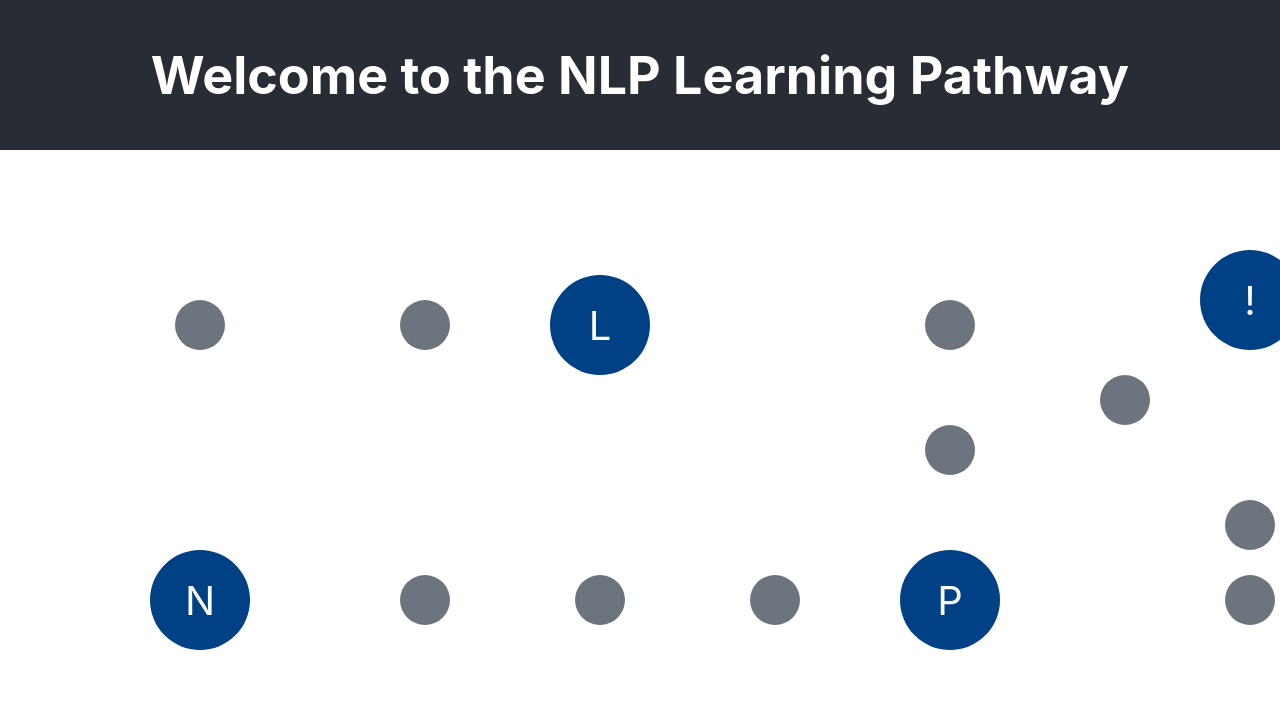
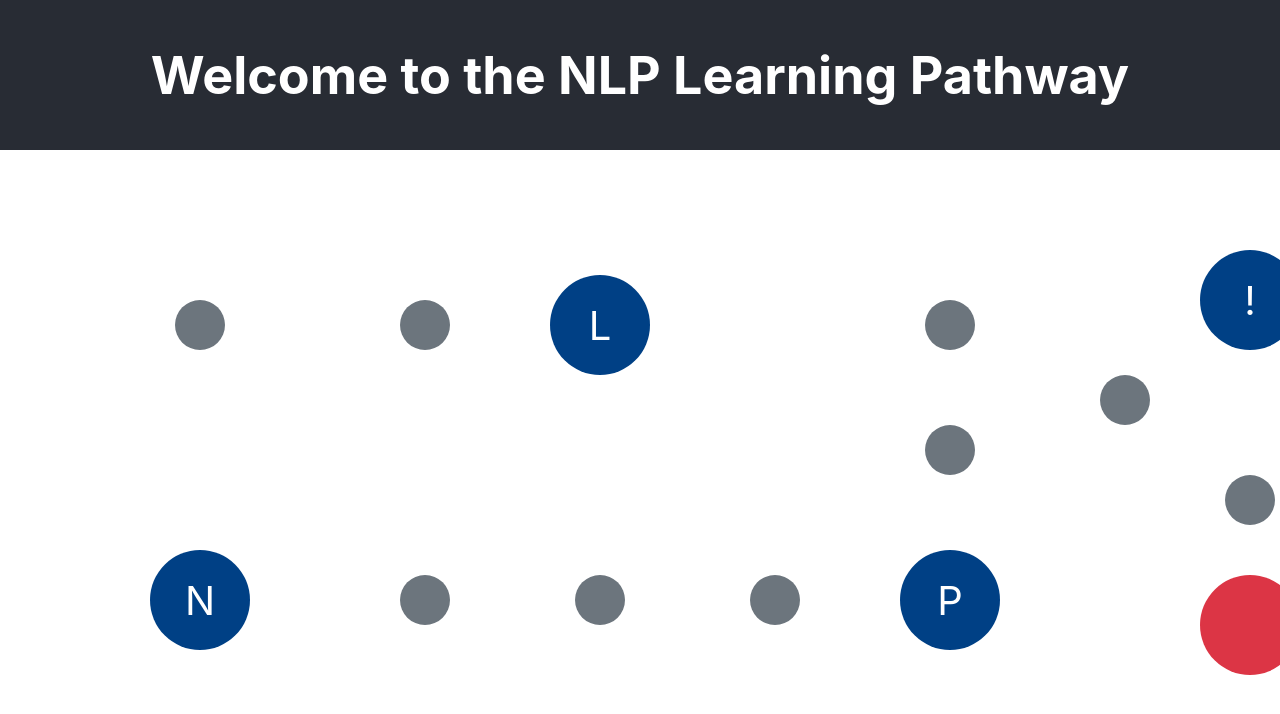
Before and after one commit to ZeendaBean24/NLP-Sentiment_Analysis, a React (Create React App) app in the folder learn-nlp/: page / in a window 1280 px wide. Shown: the top 714 px of the page. Built offline with nearby package versions, Linux system fonts and the light colour scheme.

Commit message:
Add End Node

```diff
--- a/learn-nlp/src/NLPPathway.css
+++ b/learn-nlp/src/NLPPathway.css
@@ -14,9 +14,13 @@
   align-items: center;
   transition: transform 0.3s ease-in-out;
   cursor: pointer;
+  &:hover {
+    transform: scale(1.2);
+    background-color: #007BFF;
+  }
 }
 
-  .main-node {
+.main-node, .end-node {
   width: 100px;
   height: 100px;
   background-color: #004085;
@@ -30,6 +34,10 @@
   height: 50px;
   background-color: #6c757d;
   border-radius: 50%;
+}
+
+.end-node {
+  background-color: #dc3545; /* Red color for the END node */
 }
 
   .n1 { top: 400px; left: 150px; }
@@ -47,5 +55,5 @@
   .p4 { top: 150px; left: 925px; }
 
   .exclamation1 { top: 100px; left: 1200px; }
-  .exclamation2 { top: 350px; left: 1225px; }
-  .exclamation3 { top: 425px; left: 1225px; }
+  .exclamation2 { top: 325px; left: 1225px; }
+  .exclamation3 { top: 425px; left: 1200px; }
--- a/learn-nlp/src/NLPPathway.jsx
+++ b/learn-nlp/src/NLPPathway.jsx
@@ -24,7 +24,7 @@ function NLPPathway() {
       {/* ! Nodes */}
       <div className="node main-node exclamation1">!</div>
       <div className="node minor-node exclamation2"></div>
-      <div className="node minor-node exclamation3"></div>
+      <div className="node end-node exclamation3"></div>
     </div>
   );
 }
```
Lines whose indentation alone changed are shown as unchanged.
